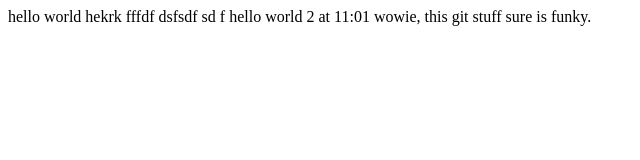
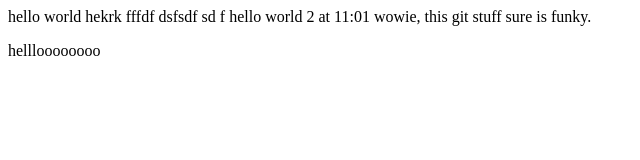
Before and after one commit to EthanKFoster/wp-peeps-collab-lesson, a plain HTML site: page index.html in a window 1280 px wide. Shown: the full height of the page, 0-640 px from the left. Drawn offline with Linux system fonts and the light colour scheme.

Commit message:
added one line of code to index.html.

```diff
--- a/index.html
+++ b/index.html
@@ -10,3 +10,5 @@
 
 hello world 2 at 11:01
  wowie, this git stuff sure is funky.
+
+<p>hellloooooooo</p>
```
